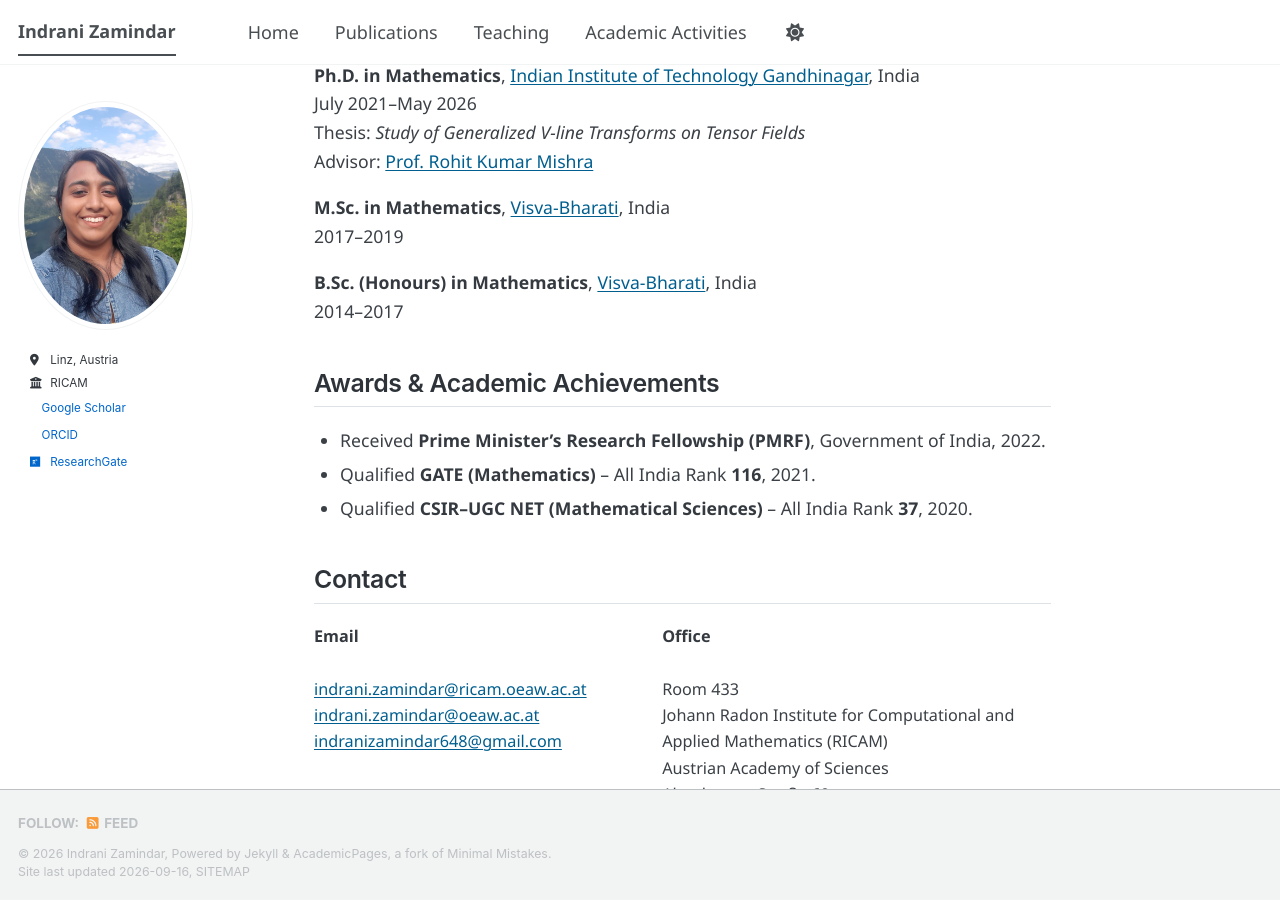
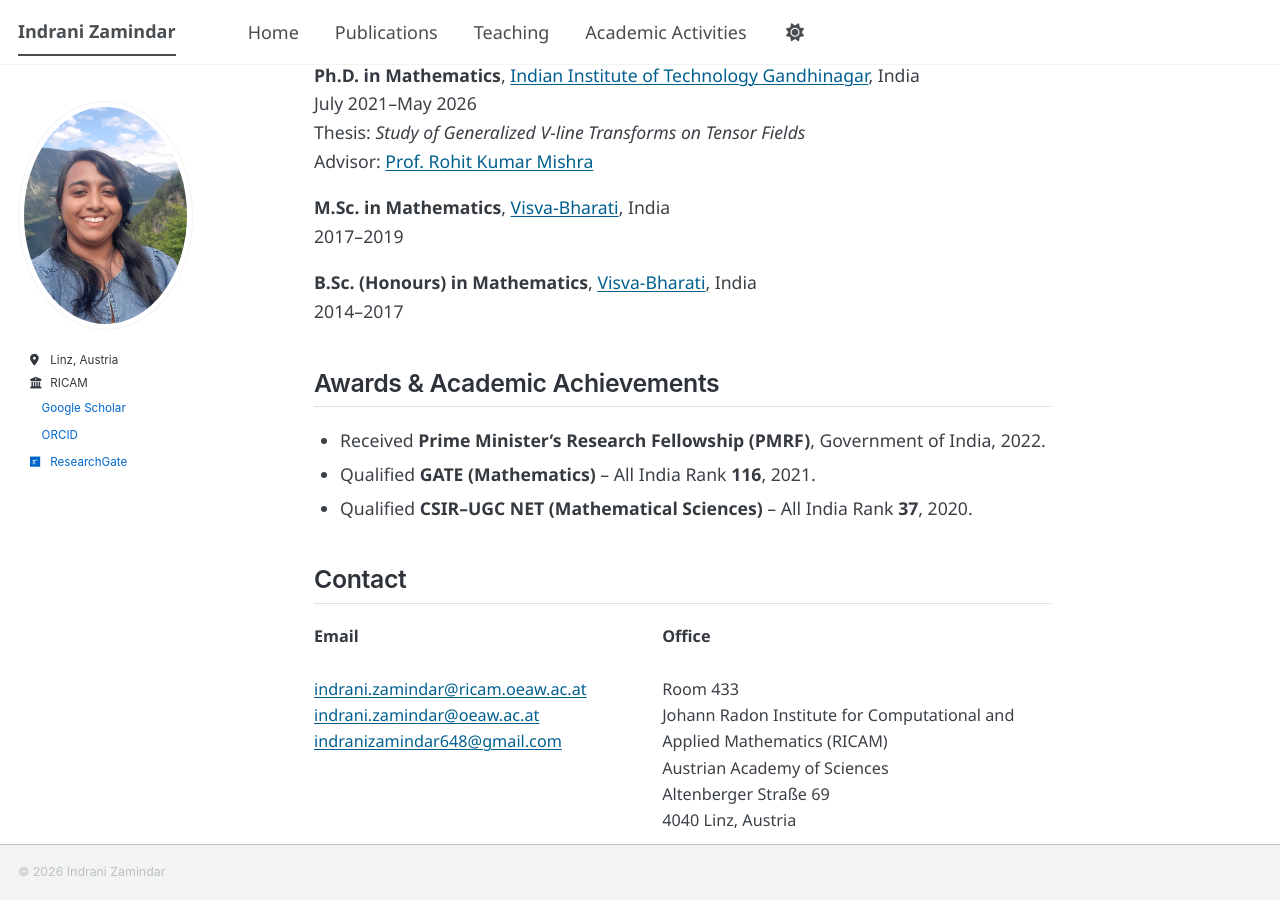
Before and after one commit to izamindar/izamindar.github.io, a Jekyll site: the page built from _pages/about.md, in a window 1280 px wide and 900 px high, scrolled down 529 px. Built offline with Jekyll 4.4.1, drawn with Linux system fonts in a browser that asks for light colours; a style sheet for code colours, icons or effects is not loaded.

Commit message:
Modify footer to display author name
Updated footer to include author name and removed social links.

```diff
--- a/_includes/footer.html
+++ b/_includes/footer.html
@@ -1,25 +1,3 @@
-{% include base_path %}
-
-{% if site.author.github or site.author.bitbucket or site.atom_feed.hide != true %}
-<div class="page__footer-follow">
-  <ul class="social-icons">
-    {% if site.data.ui-text[site.locale].follow_label %}
-      <li><strong>{{ site.data.ui-text[site.locale].follow_label }}</strong></li>
-    {% endif %}
-    {% if site.author.github %}
-      <li><a href="https://github.com/{{ site.author.github }}"><i class="fab fa-github" aria-hidden="true"></i> GitHub</a></li>
-    {% endif %}
-    {% if site.author.bitbucket %}
-      <li><a href="https://bitbucket.org/{{ site.author.bitbucket }}"><i class="fab fa-bitbucket" aria-hidden="true"></i> Bitbucket</a></li>
-    {% endif %}
-    {% if site.atom_feed.hide != true %}
-    <li><a href="{% if site.atom_feed.path %}{{ site.atom_feed.path }}{% else %}{{ base_path }}/feed.xml{% endif %}"><i class="fa fa-fw fa-rss-square" aria-hidden="true"></i> {{ site.data.ui-text[site.locale].feed_label | default: "Feed" }}</a></li>
-    {% endif %}
-  </ul>
+<div class="page__footer-copyright">
+  &copy; {{ site.time | date: '%Y' }} Indrani Zamindar
 </div>
-{% endif %}
-
-<div class="page__footer-copyright">
-  &copy; {{ site.time | date: '%Y' }} {{ site.name | default: site.title }}, {{ site.data.ui-text[site.locale].powered_by | default: "Powered by" }} <a href="https://jekyllrb.com" rel="nofollow">Jekyll</a> &amp; <a href="https://github.com/academicpages/academicpages.github.io">AcademicPages</a>, a fork of <a href="https://mademistakes.com/work/minimal-mistakes-jekyll-theme/" rel="nofollow">Minimal Mistakes</a>.<br />
-  Site last updated {{ "now" | date: '%Y-%m-%d' }}, <a href="/sitemap/" style="text-transform: uppercase;">{{ site.data.ui-text[site.locale].site_map | default: "Sitemap" }}</a>
-</div>
```
